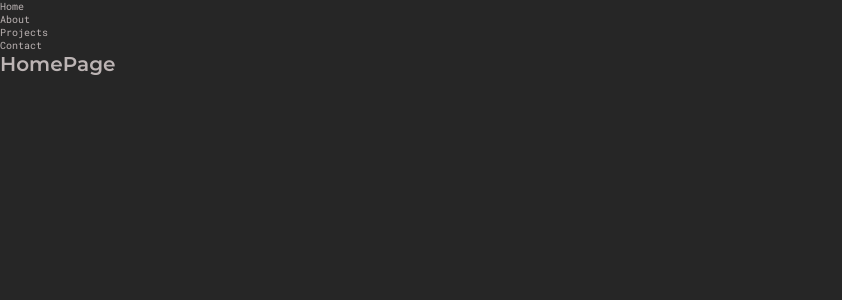
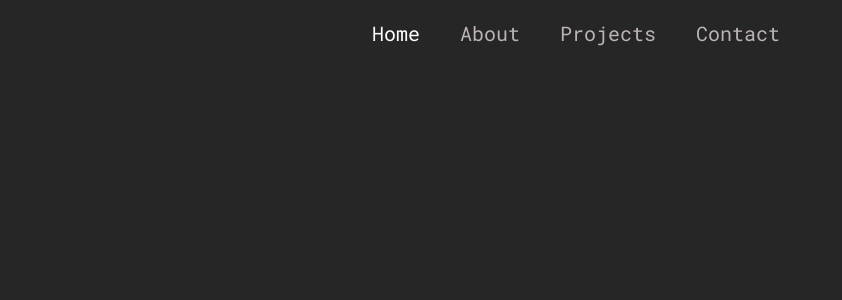
Before and after one commit to Barna-Molnar/barna-portfolio, a React (Create React App) app: page / in a window 1280 px wide. Shown: the top 300 px of the page, without its empty margins (0-842 px from the left). Built offline with nearby package versions, Linux system fonts and the light colour scheme; the HTML template or start-up script is replaced by a standard one.

Commit message:
react router + menu +styledComponent

```diff
--- a/src/components/NavMenu.jsx
+++ b/src/components/NavMenu.jsx
@@ -1,27 +1,172 @@
 /* eslint-disable react/self-closing-comp */
 /* eslint-disable prettier/prettier */
-import React from 'react'
+import React, { useState } from 'react'
 import { NavLink } from 'react-router-dom'
+import styled from 'styled-components'
+import { MdClose, MdMenu } from 'react-icons/md'
+
+
+const NavMenuStyles = styled.div`
+    position: fixed;
+    z-index: 100;
+    top: 0;
+    left: 0;
+    width: 100%;
+    padding: 1rem 0;
+    background: var(--dark-bg);
+    ul {
+        max-width: 1200px;
+        margin: 0;
+        width: 90%;
+        text-align: center ;
+        li {
+            display: inline-block;
+            border-radius: 8px;
+            transition: 0.3s ease background-color;
+            &:hover {
+                background-color: var(--deep-dark)
+            }
+        }
+        a {
+            display: block;
+            font-family: 'RobotoMono Regular';
+            padding: 1rem 2rem;
+            font-size: 2rem;
+            color: var(--gray-1);
+            outline: none;
+
+        }
+        .active {
+            color: var(--white)
+        }
+    }
+    .mobile-menu-icon {
+        position: absolute ;
+        right: 1rem;
+        top: 1rem;
+        width: 4rem;
+        cursor: pointer;
+        display: none;
+        outline: none;
+        *{
+            pointer-events: none;
+        }
+    }
+    .close-nav-icon {
+        display: none;
+
+
+    }
+    @media only screen and (max-width: 768px) {
+        padding: 0;
+        .hide-item {
+            transform: translateY(calc(-100% - var(--top)));
+        }
+        .mobile-menu-icon {
+        display: block;
+     }
+
+     .navItems {
+         --top: 1rem;
+         transition: .3s ease transform;
+         background-color: var(--deep-dark);
+         padding: 2rem;
+         width: 90%;
+         max-width: 300px;
+         border-radius: 12px;
+         position: absolute;
+         right: 1rem;
+         top: var(--top);
+
+         .close-nav-icon {
+             display: block;
+             width: 3rem;
+             margin: 0 0 0 auto;
+             cursor: pointer;
+            *{
+                pointer-events: none;
+            }
+         }
+         li {
+             display: block;
+             margin-bottom: 1rem;
+         }
+     }
+    }
+`;
+
 
 function NavMenu() {
+
+    const [showNav, SetShowNav] = useState(false)
+
     return (
-       <div>
-           <ul>
+       <NavMenuStyles>
+           <div className="mobile-menu-icon" onClick={()=> SetShowNav(!showNav)}
+               role='button'
+               onKeyDown={()=> SetShowNav(!showNav)}
+               tabIndex={0}>
+               <MdMenu/>
+
+           </div>
+           <ul className={!showNav ? 'navItems hide-item'   :'navItems'}>
+               <div className="close-nav-icon"
+               onClick={()=> SetShowNav(!showNav)}
+               role='button'
+               onKeyDown={()=> SetShowNav(!showNav)}
+               tabIndex={0}
+
+
+               >
+                   <MdClose/>
+               </div>
                <li>
-                   <NavLink to='/'>Home</NavLink>
+                   <NavLink
+                        exact to='/'
+                        onClick={()=> SetShowNav(!showNav)}
+                        role='button'
+                        onKeyDown={()=> SetShowNav(!showNav)}
+                        tabIndex={0}
+                        >
+                        Home
+                    </NavLink>
                 </li>
                <li>
-                   <NavLink to='/about'>About</NavLink>
+                   <NavLink
+                        to='/about'
+                        onClick={()=> SetShowNav(!showNav)}
+                        role='button'
+                        onKeyDown={()=> SetShowNav(!showNav)}
+                        tabIndex={0}
+                         >
+                        About
+                    </NavLink>
                 </li>
                <li>
-                   <NavLink to='/projects'>Projects</NavLink>
+                   <NavLink
+                        to='/projects'
+                        onClick={()=> SetShowNav(!showNav)}
+                        role='button'
+                        onKeyDown={()=> SetShowNav(!showNav)}
+                        tabIndex={0}
+                        >
+                        Projects
+                    </NavLink>
                 </li>
                <li>
-                   <NavLink to='/contact'>Contact</NavLink>
+                   <NavLink
+                        to='/contact'
+                        onClick={()=> SetShowNav(!showNav)}
+                        role='button'
+                        onKeyDown={()=> SetShowNav(!showNav)}
+                        tabIndex={0}
+                        >
+                        Contact
+                    </NavLink>
                 </li>
 
            </ul>
-       </div>
+       </NavMenuStyles>
     )
 }
 
```
